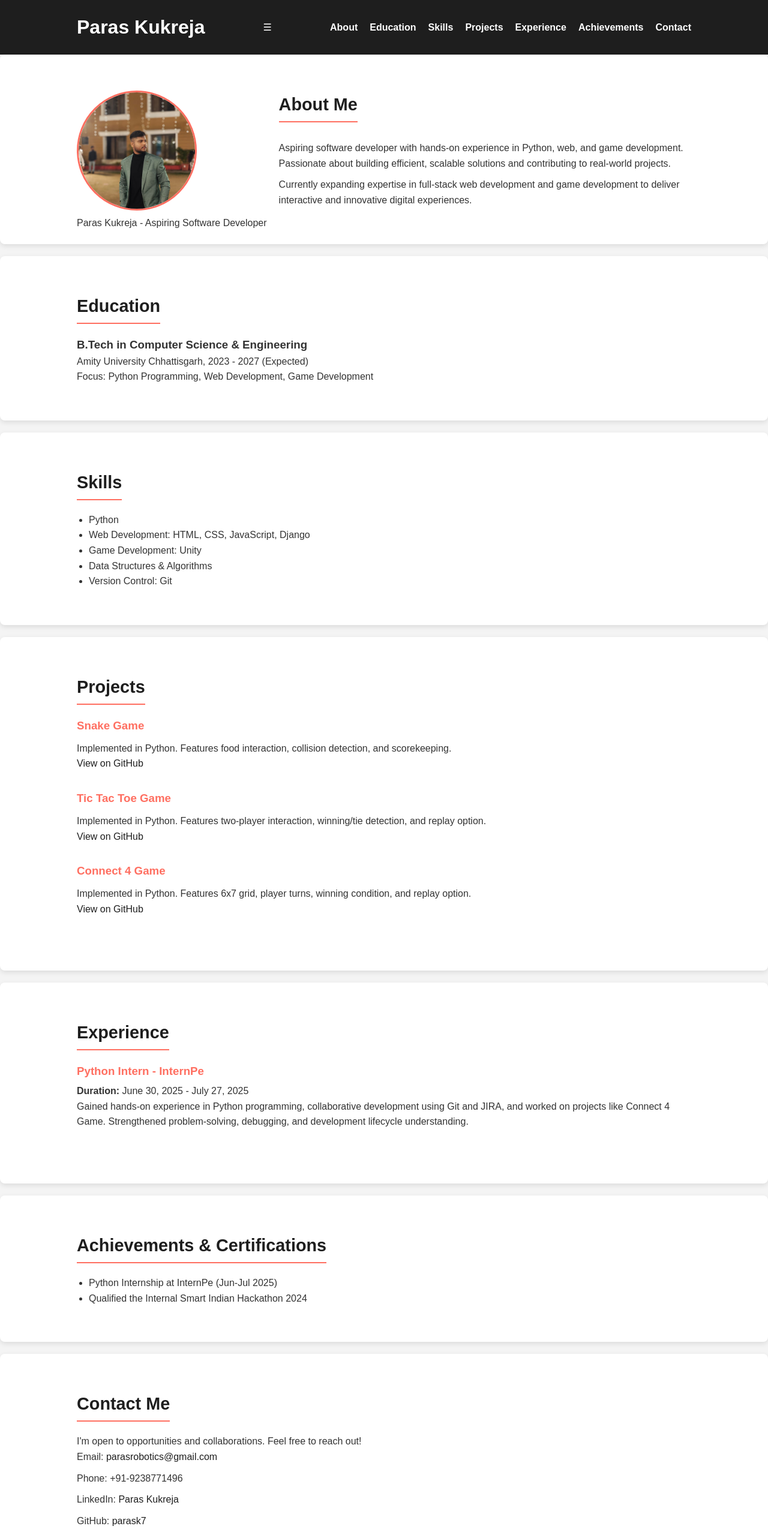
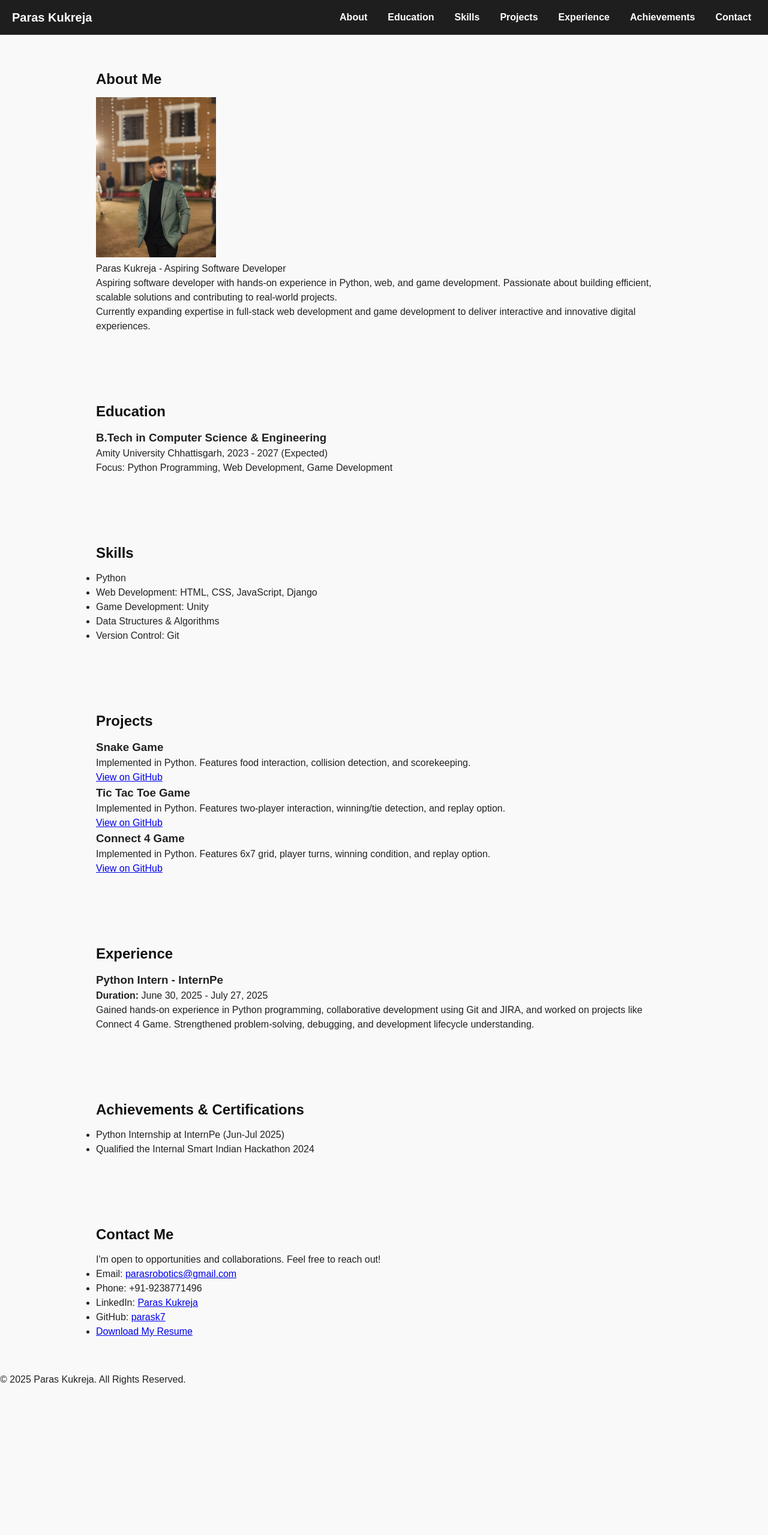
Before and after one commit to parask7/portfolio, a plain HTML site: page index.html in a window 1280 px wide. Shown: the top 2559 px of the page at 60% size. After the commit the page ends 2312 px from the top, so only its background shows below. Drawn offline with Linux system fonts and the light colour scheme.

Commit message:
Update style.css

```diff
--- a/style.css
+++ b/style.css
@@ -1,156 +1,91 @@
-/* Reset & Base */
-* {
-    margin: 0;
-    padding: 0;
-    box-sizing: border-box;
-}
+/* Reset */
+* { margin: 0; padding: 0; box-sizing: border-box; }
+
 body {
-    font-family: Arial, Helvetica, sans-serif;
-    line-height: 1.6;
-    background-color: #f4f4f4;
-    color: #333;
+  font-family: Arial, Helvetica, sans-serif;
+  background:#f9f9f9;
+  color:#222;
+  line-height:1.5;
 }
 
 /* Header */
 header {
-    background-color: #1e1e1e;
-    color: #fff;
-    padding: 20px 10%;
-    display: flex;
-    justify-content: space-between;
-    align-items: center;
-    flex-wrap: wrap;
-}
-header h1 {
-    font-size: 2rem;
-}
-header nav ul {
-    list-style: none;
-    display: flex;
-    gap: 20px;
-}
-header nav ul li a {
-    color: #fff;
-    text-decoration: none;
-    font-weight: bold;
-}
-header nav ul li a:hover {
-    color: #ff6f61;
+  display:flex;
+  justify-content:space-between;
+  align-items:center;
+  padding:14px 20px;
+  background:#1e1e1e;
+  color:#fff;
+  position:sticky;
+  top:0;
+  z-index:1000;
 }
 
-/* Sections */
-section {
-    padding: 60px 10%;
-    background-color: #fff;
-    margin-bottom: 20px;
-    border-radius: 8px;
-    box-shadow: 0px 3px 8px rgba(0, 0, 0, 0.1);
-}
-section h2 {
-    margin-bottom: 20px;
-    color: #1e1e1e;
-    font-size: 1.8rem;
-    border-bottom: 2px solid #ff6f61;
-    display: inline-block;
-    padding-bottom: 5px;
+header .logo {
+  font-size:1.25rem;
+  font-weight:700;
 }
 
-/* About Section */
-#about figure {
-    float: left;
-    margin-right: 20px;
-}
-#about img {
-    border-radius: 50%;
-    width: 200px;
-    height: 200px;
-    object-fit: cover;
-    border: 3px solid #ff6f61;
-}
-#about p {
-    margin-top: 10px;
+/* Desktop nav */
+nav ul {
+  display:flex;
+  gap:18px;
+  list-style:none;
+  align-items:center;
 }
 
-/* Skills Section */
-#skills ul {
-    list-style: disc;
-    padding-left: 20px;
+nav ul li a {
+  color:#fff;
+  text-decoration:none;
+  font-weight:600;
+  padding:6px 8px;
+  border-radius:4px;
+}
+nav ul li a:hover { background: rgba(255,255,255,0.05); }
+
+/* Hamburger button (hidden on desktop) */
+.hamburger {
+  display:none;           /* becomes visible on small screens */
+  background:none;
+  border:none;
+  color:#fff;
+  font-size:26px;
+  cursor:pointer;
+  padding:6px;
 }
 
-/* Projects Section */
-#projects article {
-    margin-bottom: 30px;
+/* Page sections spacing */
+section { padding:56px 20px; max-width:1000px; margin:0 auto; }
+section h2 { margin-bottom:12px; color:#111; }
+
+/* Mobile rules */
+@media (max-width: 768px) {
+  /* Hide desktop nav */
+  nav ul {
+    display:none;
+    position:absolute;
+    top:58px;
+    right:12px;
+    flex-direction:column;
+    gap:0;
+    background:#2b2b2b;
+    padding:10px;
+    border-radius:8px;
+    min-width:200px;
+    box-shadow:0 6px 18px rgba(0,0,0,0.25);
+  }
+
+  /* When menu active, show */
+  nav ul.active { display:flex; }
+
+  nav ul li a {
+    display:block;
+    padding:10px 12px;
+    color:#fff;
+    border-bottom:1px solid rgba(255,255,255,0.04);
+  }
+  nav ul li:last-child a { border-bottom:0; }
+
+  /* Show hamburger on mobile */
+  .hamburger { display:block; }
 }
-#projects h3 {
-    color: #ff6f61;
-    margin-bottom: 10px;
-}
-#projects a {
-    color: #1e1e1e;
-    text-decoration: none;
-}
-#projects a:hover {
-    color: #ff6f61;
-}
-
-/* Experience Section */
-#experience article {
-    margin-bottom: 30px;
-}
-#experience h3 {
-    color: #ff6f61;
-    margin-bottom: 5px;
-}
-
-/* Achievements Section */
-#achievements ul {
-    list-style: disc;
-    padding-left: 20px;
-}
-
-/* Testimonials Section */
-#testimonials blockquote {
-    font-style: italic;
-    border-left: 4px solid #ff6f61;
-    padding-left: 10px;
-    margin: 10px 0;
-}
-
-/* Contact Section */
-#contact ul {
-    list-style: none;
-    padding-left: 0;
-}
-#contact ul li {
-    margin-bottom: 10px;
-}
-#contact a {
-    color: #1e1e1e;
-    text-decoration: none;
-}
-#contact a:hover {
-    color: #ff6f61;
-}
-
-/* Footer */
-footer {
-    text-align: center;
-    padding: 20px 10%;
-    background-color: #1e1e1e;
-    color: #fff;
-    margin-top: 20px;
-    font-size: 0.9rem;
-}
-
-/* Responsive */
-@media (max-width: 768px) {
-    header {
-        flex-direction: column;
-        align-items: flex-start;
-    }
-    #about figure {
-        float: none;
-        margin: 0 auto 20px;
-        display: block;
-    }
-}
```
